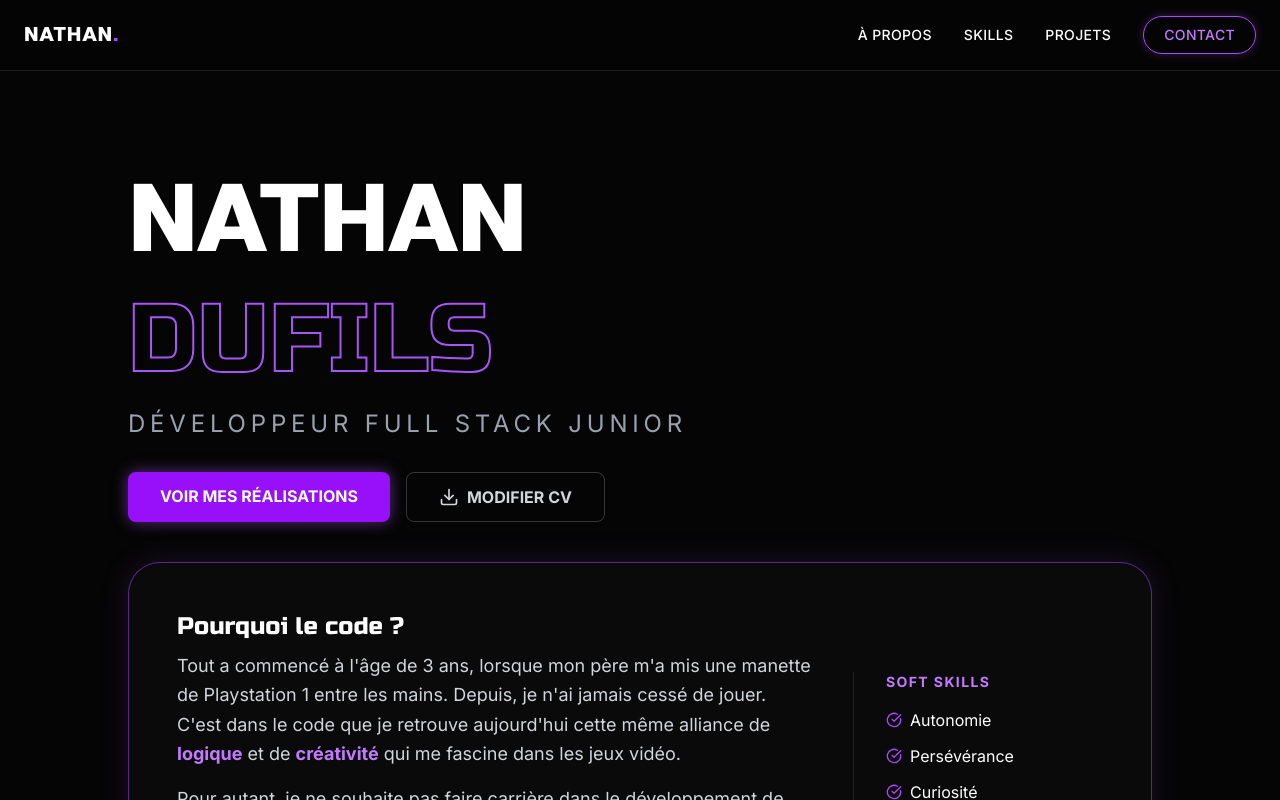
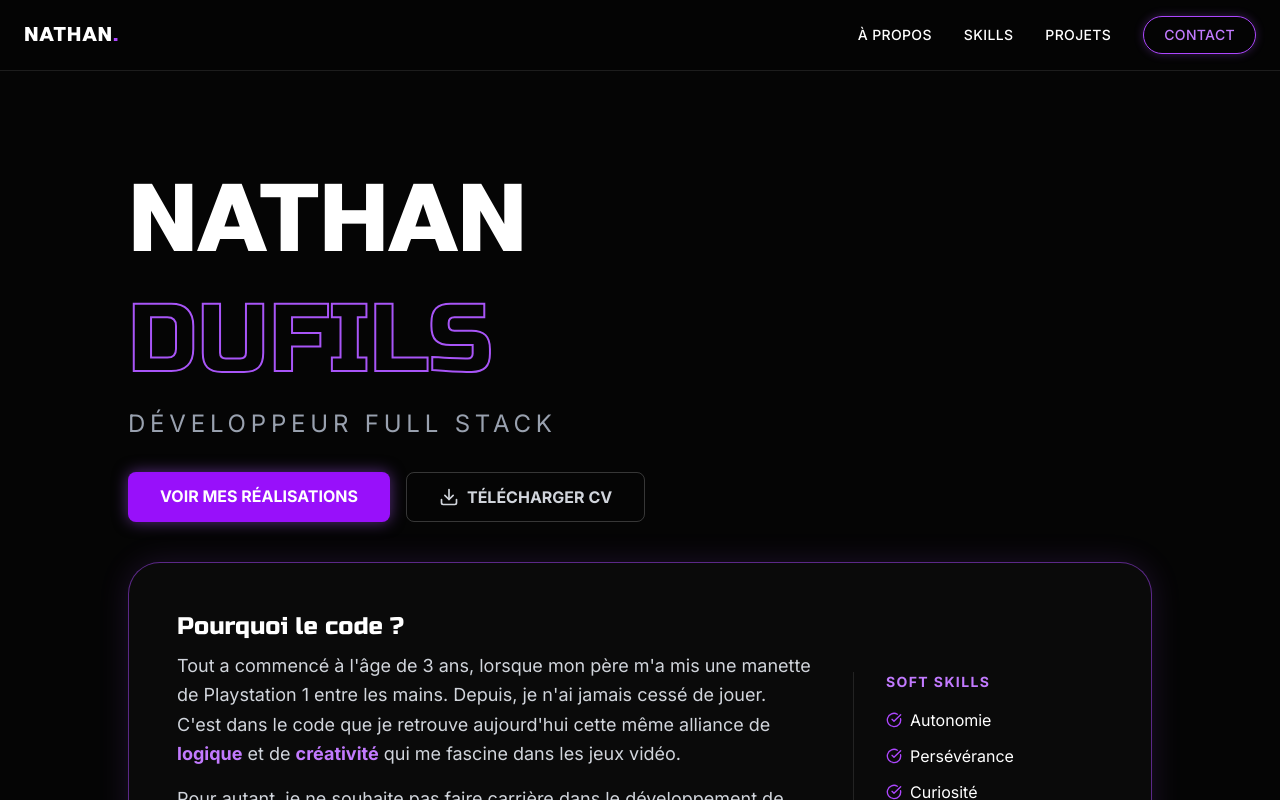
Before and after one commit to NathanDufils/Portfolio, a Next.js app: page / in a window 1280 px wide. Shown: the top 800 px of the page. Built offline with nearby package versions, Linux system fonts and the light colour scheme.

Commit message:
chore: Update homepage job title, CV download link and file, and ARvolution project repository URL.

```diff
--- a/src/app/page.tsx
+++ b/src/app/page.tsx
@@ -52,7 +52,7 @@ export default function Home() {
               </h1>
               {/* Le titre doit être explicite pour le recruteur [cite: 53] */}
               <h2 className="text-xl md:text-2xl text-gray-400 tracking-[0.2em] uppercase mb-8">
-                Développeur Full Stack Junior
+                Développeur Full Stack
               </h2>
 
               <div className="flex flex-col md:flex-row gap-4 justify-center md:justify-start">
@@ -60,8 +60,8 @@ export default function Home() {
                   VOIR MES RÉALISATIONS
                 </a>
                 {/* CV Téléchargeable obligatoire [cite: 216] */}
-                <a href="/CV_Nathan_Dufils.pdf" download target="_blank" rel="noopener noreferrer" className="px-8 py-3 border border-white/20 hover:border-white text-gray-300 hover:text-white font-bold rounded-lg transition flex items-center gap-2 justify-center">
-                  <Download size={20} /> MODIFIER CV
+                <a href="/CV_Nathan.pdf" download target="_blank" rel="noopener noreferrer" className="px-8 py-3 border border-white/20 hover:border-white text-gray-300 hover:text-white font-bold rounded-lg transition flex items-center gap-2 justify-center">
+                  <Download size={20} /> TÉLÉCHARGER CV
                 </a>
               </div>
             </div>
--- a/src/data/projects.ts
+++ b/src/data/projects.ts
@@ -99,7 +99,7 @@ export const PROJECTS: Project[] = [
         challenge: "Intégration d'une carte interactive et gestion des notifications temps réel.",
         solution: "Plateforme fullstack avec tableau de bord administrateur et système de réservation unifié.",
         hasRepo: true,
-        repoUrl: "https://github.com/username/arvolution",
+        repoUrl: "https://github.com/ttherezien/Projet_ARvolution",
         image: "/Acceuil-ARvolution.png",
         details: [
             {
```
Also changed, not shown: 2 other files (tests, documents, lock files or other folders).
